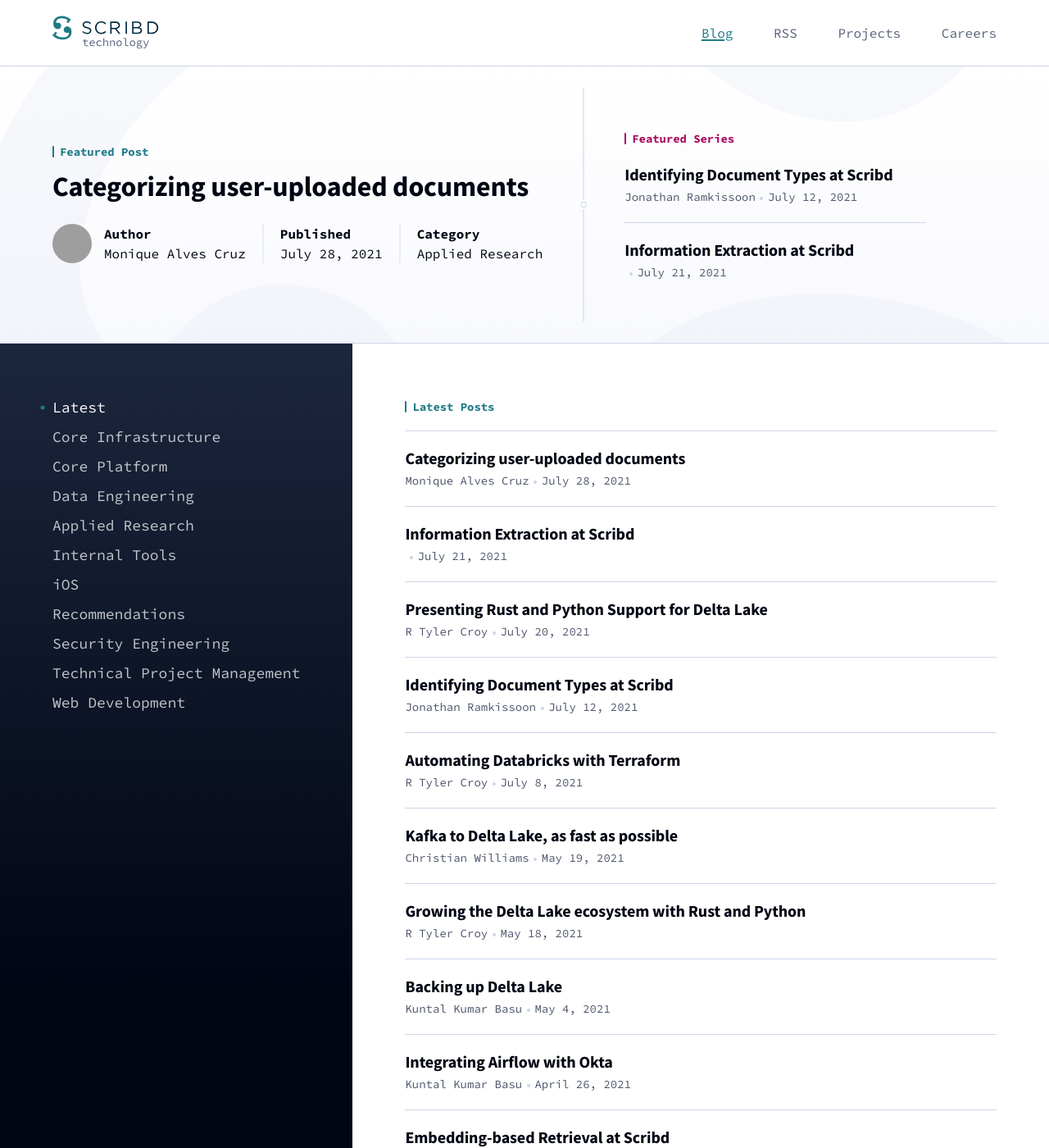
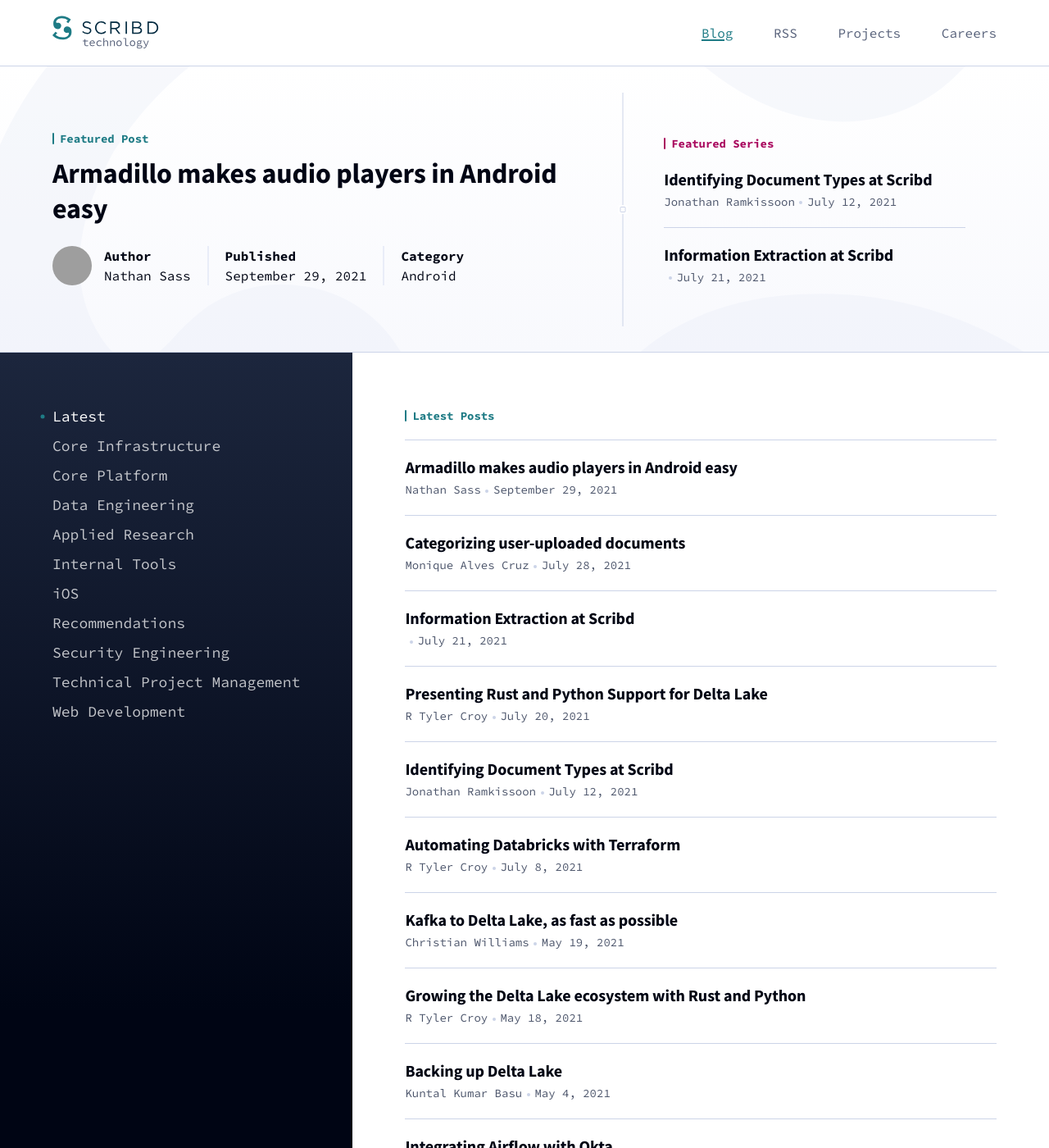
Before and after one commit to scribd/scribd.github.io, a Jekyll site: the page built from blog/index.html, in a window 1280 px wide and 1400 px high. Shown: the whole window at 82% size. Built offline with Jekyll 4.4.1, drawn with Linux system fonts in a browser that asks for light colours; the list of posts is cut into pages by our own code; some of the changed lines change nothing that is shown; some of the changed text lies outside the part shown; grey boxes are pictures that could not be loaded.

Commit message:
Armadillo Blogpost (#104)
* initial blogpost infos

* armadillo image

* Update the Armadillo post and prepare for publication

* Update and rename 2021-06-01-android-audio-player-tutorial-with-armadillo.md to 2021-06-22-android-audio-player-tutorial-with-armadillo.md

* updated pub date and added links

* added links for github

* update armadillo logo

* Rename 2021-06-28-android-audio-player-tutorial-with-armadillo.md to 2021-09-27-android-audio-player-tutorial-with-armadillo.md

* Rename 2021-09-27-android-audio-player-tutorial-with-armadillo.md to 2021-09-29-android-audio-player-tutorial-with-armadillo.md

update date

* yaml gonna yaml

Co-authored-by: R. Tyler Croy <rtyler@brokenco.de>

````diff
--- a/_data/authors.yml
+++ b/_data/authors.yml
@@ -152,6 +152,12 @@
   about: |
     Antonia is a data scientist on the Applied Research team building machine learning models to understand and connect our content.
 
+nathans:
+  name: Nathan Sass
+  github: NathanSass
+  about: |
+   Nathan is a software engineer on the Android platform team.
+
 rafaelp:
   name: Rafael Lacerda
   github: lacerda
--- /dev/null
+++ b/_posts/2021-09-29-android-audio-player-tutorial-with-armadillo.md
@@ -0,0 +1,91 @@
+---
+layout: post
+title: "Armadillo makes audio players in Android easy"
+tags:
+- android
+- kotlin
+- armadillo
+- featured
+author: nathans
+team: Android
+---
+
+Armadillo is the fully featured audio player library Scribd uses to play and
+download all of its audiobooks and podcasts, which is [now open
+source](https://github.com/scribd/armadillo). It specializes in playing HLS
+or MP3 content that is broken down into chapters or tracks. It leverages
+[Google’s Exoplayer](https://github.com/google/ExoPlayer/) library for its audio engine. Exoplayer wraps a variety of
+low level audio and video apis but has few opinions of its own for actually
+using audio in an Android app.
+
+![Armadillo Image](https://raw.githubusercontent.com/scribd/armadillo/main/armadillo.webp)
+
+The leap required from Exoplayer to audio player
+is enormous both in terms of the amount of code needed as well as the amount of
+domain knowledge required about complex audio related subjects. Armadillo
+provides a turn-key solution for powering an audio player and providing the
+information to update a UI.
+
+- **Easy-to-use** because it outputs state updates with everything needed for a UI or analytics. Works in the background state.
+- **Effective** because it uses Google’s Exoplayer as the playback engine.
+- **Ready-to-go** out of the box usage for a developer looking to use an audio player.
+- **Robust** because it contains numerous configuration options for supporting most any requirement and includes a number of other android apis
+required for a high quality audio player.
+
+## What does it include?
+
+- Support for HLS and MP3 audio
+- Exoplayer for downloading and playback
+- [MediaBrowserService](https://developer.android.com/reference/android/service/media/MediaBrowserService) so the app can be played in the background, browsed by other apps, and integrated with Android Auto.
+- [MediaSession](https://developer.android.com/reference/android/media/session/MediaSession) to support commands from media controllers, ex. a bluetooth headset.
+
+## Getting Started:
+
+The library is hosted with Github packages so you will need to add the Github registry with authentication to your build.gradle file. See the official docs on authenticating [here](https://docs.github.com/en/packages/working-with-a-github-packages-registry/working-with-the-gradle-registry#authenticating-to-github-packages). But you will need to:
+
+1. Generate a [personal access token](https://docs.github.com/en/github/authenticating-to-github/keeping-your-account-and-data-secure/creating-a-personal-access-token) from your Github account.
+1. Add the Github package registry with authentication to your `build.gradle` file.
+
+```kotlin
+maven {
+   name = "GitHubPackages"
+   url = uri("https://maven.pkg.github.com/scribd/armadillo-and")
+   credentials {
+       username = "github_username"
+       password = "github_access_token"
+   }
+}
+```
+
+It is as easy as adding this code snippet to your Activity / Fragment to play your first piece of content.
+
+```kotlin
+// construct your media
+val media = AudioPlayable(
+    id = 0,
+    title = "Google Hosted Mp3",
+    request = AudioPlayable.MediaRequest.createHttpUri("https://storage.googleapis.com/exoplayer-test-media-0/play.mp3"),
+    chapters = emptyList()
+)
+
+// initialize the player
+val armadilloPlayer = ArmadilloPlayerFactory.init()
+
+// begin playback
+armadilloPlayer.beginPlayback(media)
+
+// listen for state updates
+armadilloPlayer.armadilloStateObservable.subscribe {
+
+    // update your UI here
+
+}
+```
+
+That’s all you need to get started!
+
+## Next Steps:
+
+For a more complex example, please see the [TestApp](https://github.com/scribd/armadillo/tree/main/TestApp) included in the library. If
+you have any problems, don’t be afraid to open up an issue [on
+GitHub](https://github.com/scribd/armadillo).
````
